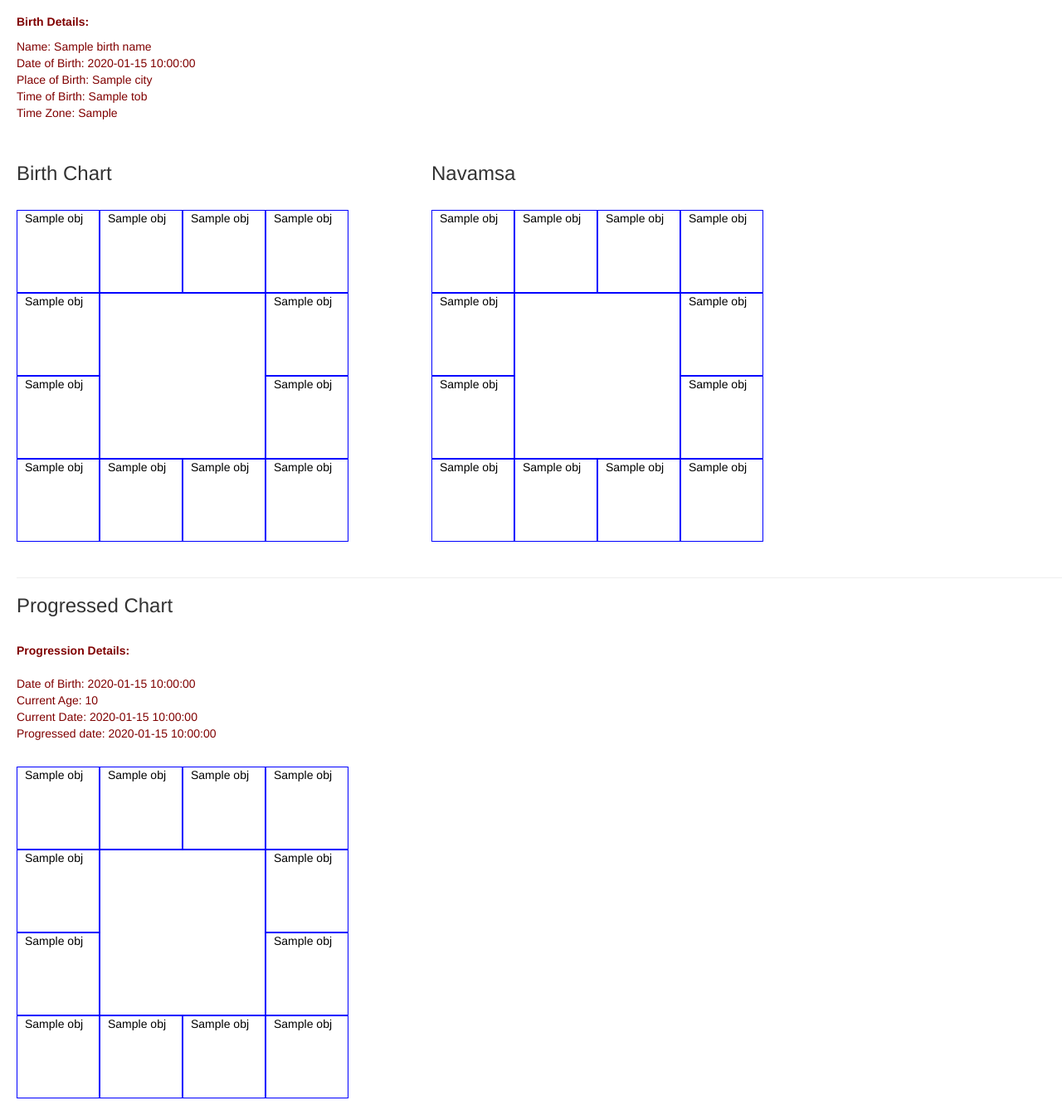
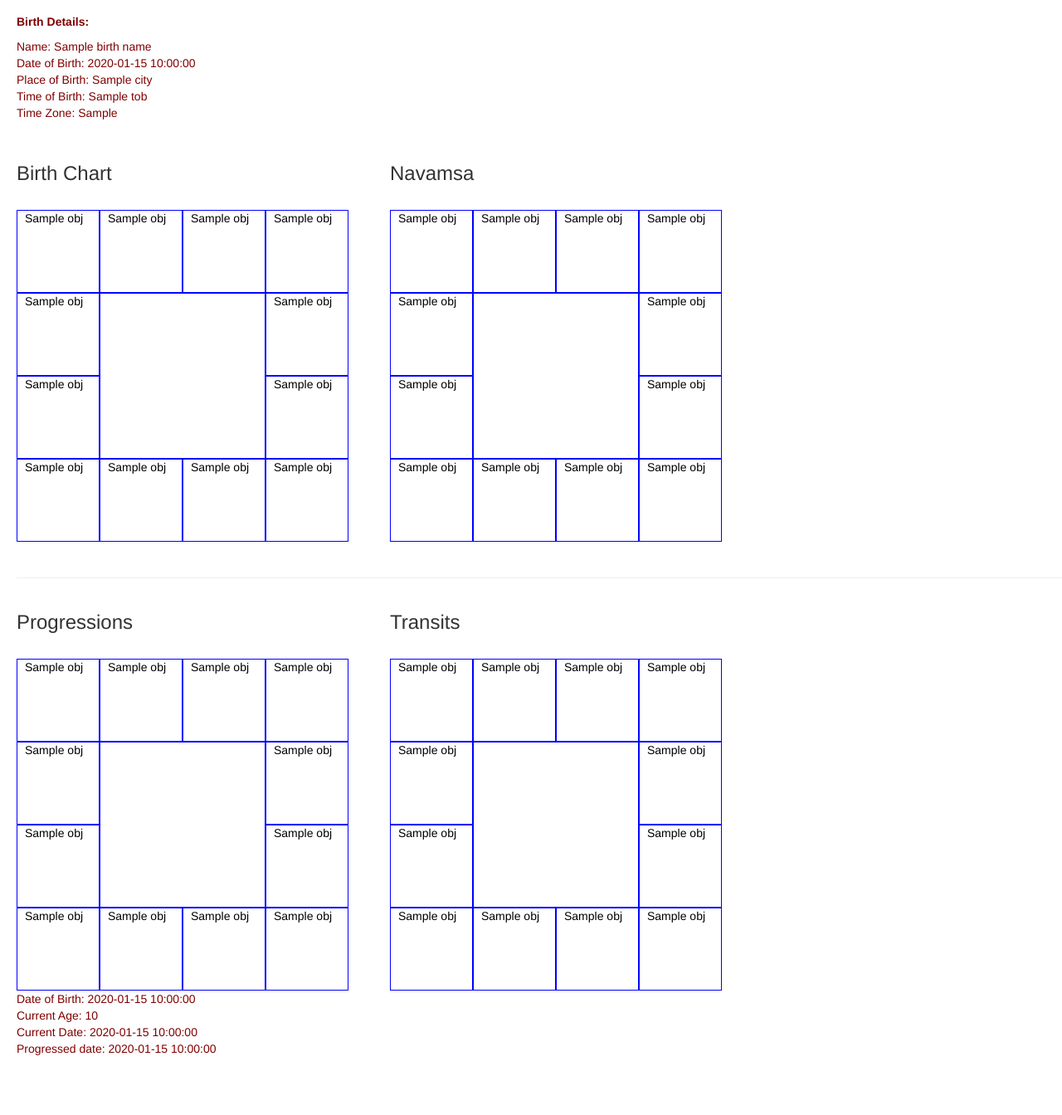
Before and after one commit to krishnakanthpps/MRLAstro, a Flask app: template templates/display_chart.html in a window 1280 px wide. Shown: the part 149-1493 px from the top of the page at 83% size. After the commit the page ends 1421 px from the top, so only its background shows below. Run offline with Flask 2, Linux system fonts and the light colour scheme; the template is opened without the code that fills it: most values are stand-ins (such as "Sample title", 1, 10 or a date in 2020); some libraries are stand-ins or nearby versions.

Commit message:
added transits, added side by side display

```diff
--- a/app.py
+++ b/app.py
@@ -88,18 +88,23 @@ def showchart():
 	for sign in zs_list:
 		progressions_dict_pr[sign] = getPrintableObjects(sign, prog_pl_dict, prog_houses_dict)
 
+	#Generate transit chart objects dict
+	p_and_h_dict_transits = calc_transits()
+	#print(p_and_h_dict_transits)
+
+
 	## DEBUG ##
 	# print("############PRINTING progressions PR DICT###########")
 	# print(progressions_dict_pr)
 	# print("###########################################")
 
-	print("Name: "+birth_name)
-	print("DOB: "+dob)
+	#print("Name: "+birth_name)
+	#print("DOB: "+dob)
 	#print("City: "+city+" "+str(city_lat)+" "+str(city_lon))
-	print("Time: "+str(tob))
-	print("Timezone: "+tz)
+	#print("Time: "+str(tob))
+	#print("Timezone: "+tz)
 	# #print("############# P, H POSITIONS ##########")
-	# #print(p_and_h_dict)
+	#print(p_and_h_dict)
 	#print("####### PRINTING PLANETS_DICT ##########")
 	#print(planets_dict)
 	# print("####### PRINTING HOUSES_DICT ##########")
@@ -107,7 +112,7 @@ def showchart():
 	# print("####### PRINTING P AND H DICT ##########")
 	# print(p_and_h_dict)
 
-	return render_template('display_chart.html', birth_name=birth_name, dob=dob_jinja, city=city, tob=tob, tz=tz, p_and_h_dict=p_and_h_dict, planets_dict=planets_dict, houses_dict=houses_dict, navamsa_dict=navamsa_dict, progressions_dict_pr=progressions_dict_pr, prg_details=prg_details)
+	return render_template('display_chart.html', birth_name=birth_name, dob=dob_jinja, city=city, tob=tob, tz=tz, p_and_h_dict=p_and_h_dict, planets_dict=planets_dict, houses_dict=houses_dict, navamsa_dict=navamsa_dict, progressions_dict_pr=progressions_dict_pr, prg_details=prg_details, p_and_h_dict_transits=p_and_h_dict_transits)
 
 #Displays current planetary positions
 @app.route('/ephemeris')
--- a/progressions.py
+++ b/progressions.py
@@ -8,6 +8,9 @@ import datetime
 from datetime import date
 
 
+zs_list = ['Aries', 'Taurus', 'Gemini', 'Cancer', 'Leo', 'Virgo', 'Libra', 'Scorpio', 'Sagittarius', 'Capricorn', 'Aquarius', 'Pisces']
+
+
 #planets_dict, houses_dict, planets_dict_lon_only = calc_allpos(dob, tob, city, tz)
 
 def calc_progressions(dob, tob, city, tz):
@@ -15,8 +18,6 @@ def calc_progressions(dob, tob, city, tz):
 	"""
 
 	"""
-	zs_list = ['Aries', 'Taurus', 'Gemini', 'Cancer', 'Leo', 'Virgo', 'Libra', 'Scorpio', 'Sagittarius', 'Capricorn', 'Aquarius', 'Pisces']
-
 	planets_dict_prg = {}
 	houses_dict_prg = {}
 	planets_dict_lon_only_prg = {}
@@ -98,13 +99,13 @@ def calc_progressions(dob, tob, city, tz):
 		#get hours to add to birthtime
 		hours_to_add = (days_since_last_bday * 24/365).days
 
-		print("adding these hours to birthtime: "+str(hours_to_add))
-		print("Prg date before adding hours: "+str(prg_date))
+		#print("adding these hours to birthtime: "+str(hours_to_add))
+		#print("Prg date before adding hours: "+str(prg_date))
 		prg_date = prg_date + datetime.timedelta(hours=hours_to_add)
 
-		print("Prg date after adding hours: "+str(prg_date))
+		#print("Prg date after adding hours: "+str(prg_date))
 		#print("New PRG date with hours added is: "+str(prg_date))
-		print("Correct progression date and time: "+str(prg_date))
+		#print("Correct progression date and time: "+str(prg_date))
 
 		prg_date_prnt = prg_date
 		prg_date = prg_date.strftime('%Y/%m/%d')
@@ -123,14 +124,40 @@ def calc_progressions(dob, tob, city, tz):
 
 	return planets_dict_prg, houses_dict_prg, prg_details_dict
 
+#calculates transits for current utc time
+def calc_transits():
 
-""" DEBUGGING
+	planets_dict_transit= {}
+	houses_dict_transit = {}
+	planets_dict_lon_only_transit = {}
+	p_and_h_dict_transit = {}
+
+	today = datetime.datetime.utcnow()
+	transit_date = today.strftime('%Y/%m/%d')
+	transit_time = today.strftime('%H:%M')
+
+	#Set the timezone to UTC/GMT, we calculate transits to this timezone
+	tz = "00:00"
+	city = "London"
+
+	planets_dict_transit, houses_dict_transit, planets_dict_lon_only_transit = calc_allpos(transit_date, transit_time, city, tz)
+
+	for sign in zs_list:
+		p_and_h_dict_transit[sign] = getPrintableObjects(sign, planets_dict_transit, houses_dict_transit, p_only=True)
+
+	return p_and_h_dict_transit
+
+
+#DEBUGGING
 
 # dob = '1958/3/9'
 # tob = '12:25'
 # tz = '5:30'
 # city = 'Hyderabad'
 
+# calc_transits(dob, tob, city, tz)
+
+"""
 # print("########")
 # calc_progressions(dob, tob, city, tz)
 
@@ -143,5 +170,4 @@ prg_date = dob + datetime.timedelta(days=curr_age_yrs)
 
 print('Progressed date is: '+str(prg_date))
 print('Age: '+str(curr_age_yrs))
-
 """
--- a/templates/display_chart.html
+++ b/templates/display_chart.html
@@ -42,7 +42,7 @@ Time Zone: {{ tz }}
 <!-- display natal and navamsa chart side by side as two cells in row -->
  <div style="width: 100%; display: table;">
         <div style="display: table-row; height: 500px;">
-            <div style="width: 500px; display: table-cell">
+            <div style="width: 450px; display: table-cell">
 
 
 <h3>Birth Chart</h3>
@@ -244,17 +244,13 @@ Time Zone: {{ tz }}
 <hr>
 <!-- Progressed chart --->
 
-<h3>Progressed Chart</h3>
+ <div style="width: 100%; display: table;">
+        <div style="display: table-row; height: 500px;">
+            <div style="width: 450px; display: table-cell">
+
+<h3>Progressions</h3>
 <br>
-<p><b>Progression Details:</b><br>
 
-  <br>
-   Date of Birth: {{prg_details['dob']}}<br>
-   Current Age: {{prg_details['curr_age']}}<br>
-   Current Date: {{prg_details['today_date']}}<br>
-   Progressed date: {{prg_details['prg_date']}}<br>
- </p>
-<br>
 <svg width="400" height="400">
 <rect id="pi" x="0" y="0" width="100" height="100" stroke="blue" fill="transparent" stroke-width="2"/>
 
@@ -345,8 +341,118 @@ Time Zone: {{ tz }}
         {% endfor %}
 
 </svg>
+<br>
+<p>
+   Date of Birth: {{prg_details['dob']}}<br>
+   Current Age: {{prg_details['curr_age']}}<br>
+   Current Date: {{prg_details['today_date']}}<br>
+   Progressed date: {{prg_details['prg_date']}}<br>
+ </p>
 
+</div>
 <br>
+
+<!-- Progressed chart --->
+<div style="display: table-cell">
+<h3>Transits</h3>
+<br>
+<svg width="400" height="400">
+<rect id="pi" x="0" y="0" width="100" height="100" stroke="blue" fill="transparent" stroke-width="2"/>
+
+      {% set count = namespace(value=15) %}
+      {% for obj in p_and_h_dict_transits['Pisces']%}
+          <text x="10" y="{{ count.value }}">{{ obj }}</text>
+          {% set count.value = count.value + 15 %}
+        {% endfor %}
+
+  <rect x="100" y="0" width="100" height="100" stroke="blue" fill="transparent" stroke-width="2"/>
+            {% set count = namespace(value=15) %}
+      {% for obj in p_and_h_dict_transits['Aries'] %}
+          <text x="110" y="{{ count.value }}">{{ obj }}</text>
+          {% set count.value = count.value + 15 %}
+        {% endfor %}
+
+  <rect x="200" y="0" width="100" height="100" stroke="blue" fill="transparent" stroke-width="2"/>
+      {% set count = namespace(value=15) %}
+      {% for obj in p_and_h_dict_transits['Taurus'] %}
+          <text x="210" y="{{ count.value }}">{{ obj }}</text>
+          {% set count.value = count.value + 15 %}
+        {% endfor %}
+
+  <rect x="300" y="0" width="100" height="100" stroke="blue" fill="transparent" stroke-width="2"/>
+      {% set count = namespace(value=15) %}
+      {% for obj in p_and_h_dict_transits['Gemini'] %}
+          <text x="310" y="{{ count.value }}">{{ obj }}</text>
+          {% set count.value = count.value + 15 %}
+        {% endfor %}
+
+  <!-- aq, cn, cp, le -->
+  <rect x="0" y="100" width="100" height="100" stroke="blue" fill="transparent" stroke-width="2"/>
+      {% set count = namespace(value=115) %}
+      {% for obj in p_and_h_dict_transits['Aquarius'] %}
+          <text x="10" y="{{ count.value }}">{{ obj }}</text>
+          {% set count.value = count.value + 15 %}
+        {% endfor %}
+
+  <rect x="300" y="100" width="100" height="100" stroke="blue" fill="transparent" stroke-width="2"/>
+        {% set count = namespace(value=115) %}
+      {% for obj in p_and_h_dict_transits['Cancer'] %}
+          <text x="310" y="{{ count.value }}">{{ obj }}</text>
+          {% set count.value = count.value + 15 %}
+        {% endfor %}
+
+  <rect x="0" y="200" width="100" height="100" stroke="blue" fill="transparent" stroke-width="2"/>
+      {% set count = namespace(value=215) %}
+      {% for obj in p_and_h_dict_transits['Capricorn'] %}
+          <text x="10" y="{{ count.value }}">{{ obj }}</text>
+          {% set count.value = count.value + 15 %}
+        {% endfor %}
+
+
+  <rect x="300" y="200" width="100" height="100" stroke="blue" fill="transparent" stroke-width="2"/>
+      {% set count = namespace(value=215) %}
+      {% for obj in p_and_h_dict_transits['Leo'] %}
+          <text x="310" y="{{ count.value }}">{{ obj }}</text>
+          {% set count.value = count.value + 15 %}
+        {% endfor %}
+
+  <!--sg, sc, lib, vi-->
+  <rect x="0" y="300" width="100" height="100" stroke="blue" fill="transparent" stroke-width="2"/>
+      {% set count = namespace(value=315) %}
+      {% for obj in p_and_h_dict_transits['Sagittarius'] %}
+          <text x="10" y="{{ count.value }}">{{ obj }}</text>
+          {% set count.value = count.value + 15 %}
+        {% endfor %}
+
+  <rect x="100" y="300" width="100" height="100" stroke="blue" fill="transparent" stroke-width="2"/>
+      {% set count = namespace(value=315) %}
+      {% for obj in p_and_h_dict_transits['Scorpio'] %}
+          <text x="110" y="{{ count.value }}">{{ obj }}</text>
+          {% set count.value = count.value + 15 %}
+        {% endfor %}
+
+  <rect x="200" y="300" width="100" height="100" stroke="blue" fill="transparent" stroke-width="2"/>
+      {% set count = namespace(value=315) %}
+      {% for obj in p_and_h_dict_transits['Libra'] %}
+          <text x="210" y="{{ count.value }}">{{ obj }}</text>
+          {% set count.value = count.value + 15 %}
+        {% endfor %}
+
+  <rect x="300" y="300" width="100" height="100" stroke="blue" fill="transparent" stroke-width="2"/>
+      {% set count = namespace(value=315) %}
+      {% for obj in p_and_h_dict_transits['Virgo'] %}
+          <text x="310" y="{{ count.value }}">{{ obj }}</text>
+          {% set count.value = count.value + 15 %}
+        {% endfor %}
+
+</svg>
+</div>
+
+</div>
+</div>
+
+
+
 <br>
 
 <!-- end main div -->
```
Also changed, not shown: funcs.py (+22 -14 lines), pgdemo.py (added, +78 -0 lines).
